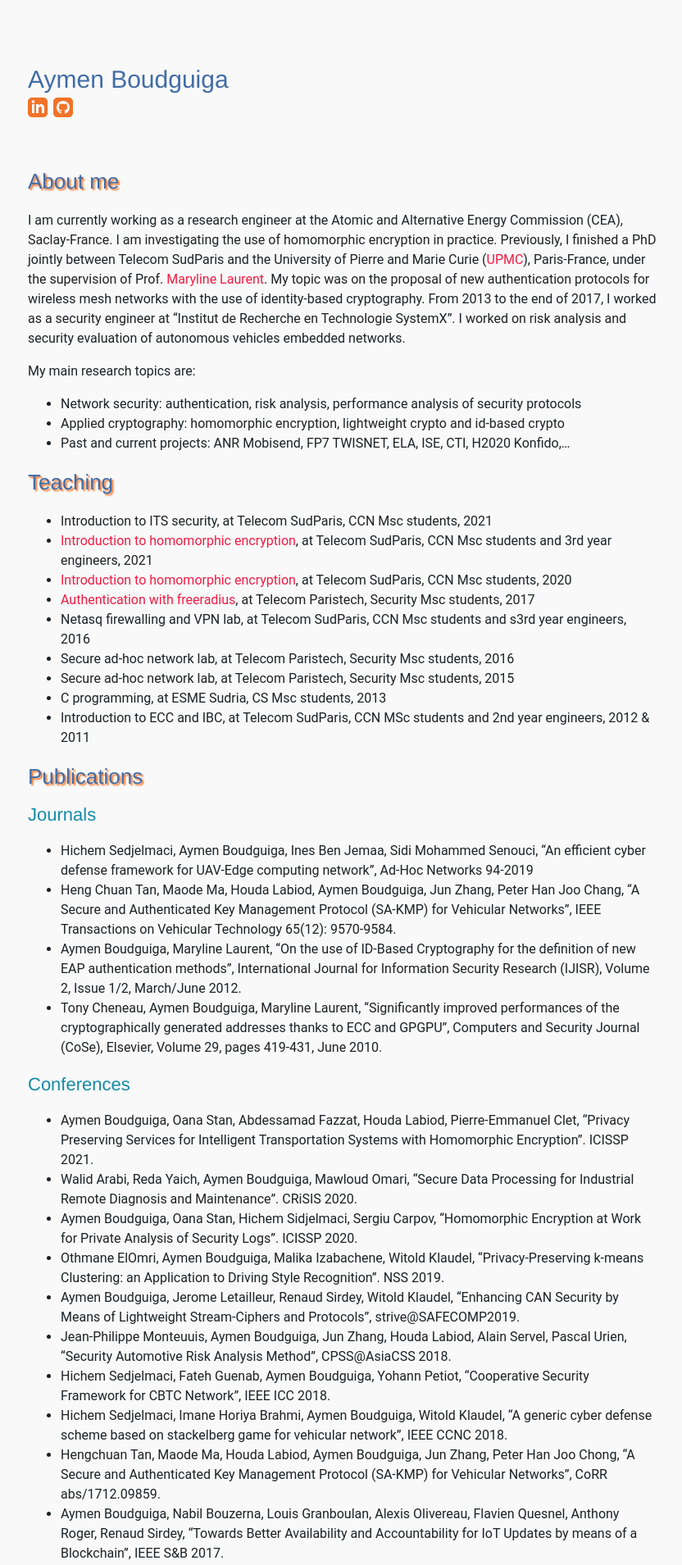
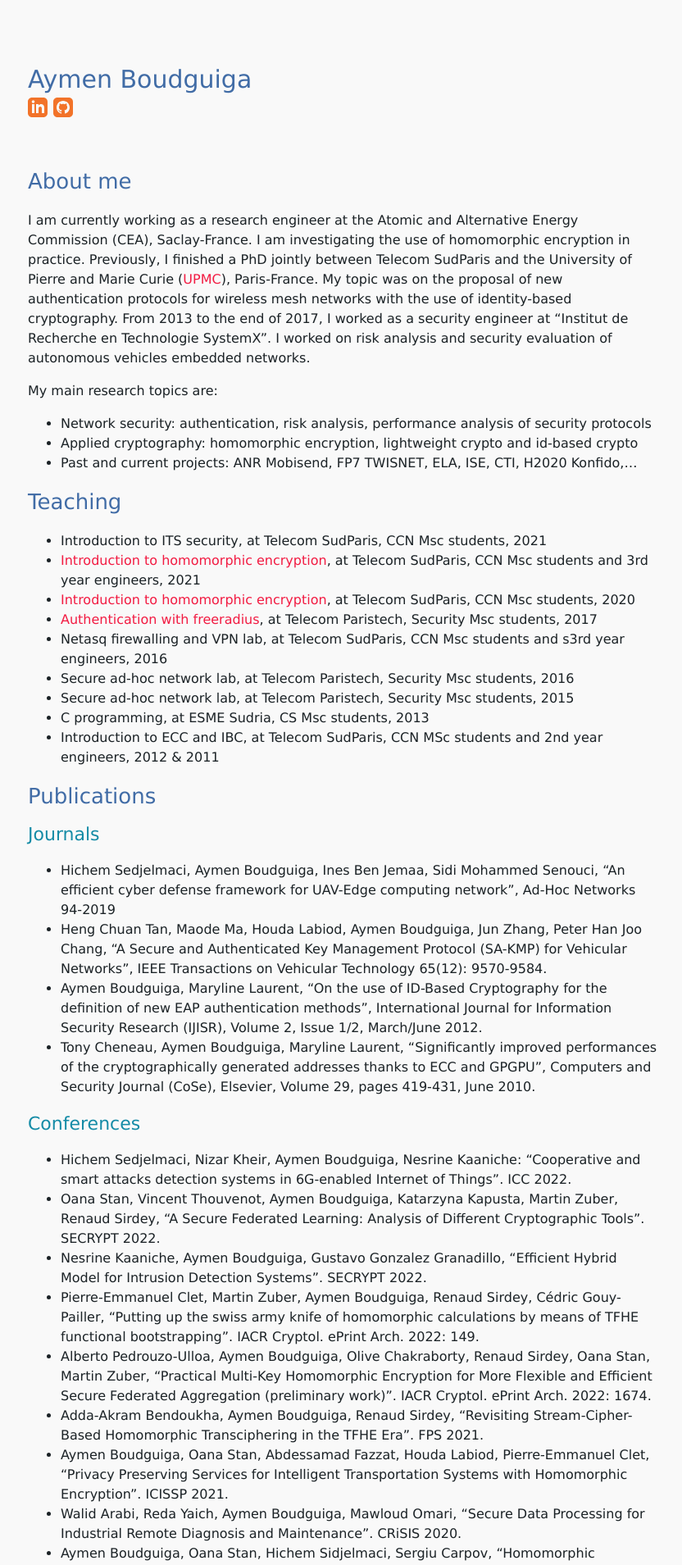
Before and after one commit to aymen0b/aymen0b.github.io, a Jekyll site: the page built from index.md, in a window 1280 px wide. Shown: the top 1909 px of the page at 82% size, without its empty margins (222-1054 px from the left). Built offline with Jekyll 4.4.1, drawn with Linux system fonts in a browser that asks for light colours; some of the changed text lies outside the part shown.

Commit message:
updated the content

```diff
--- a/_sass/style.scss
+++ b/_sass/style.scss
@@ -14,7 +14,7 @@ html {
 
 body {
   background: #F9F9F9;
-  font-family: Roboto, sans-serif;
+  font-family: Verdana, sans-serif;
   -webkit-font-smoothing: antialiased;
   color: $font_color;
   margin: 5% 0;
@@ -24,7 +24,7 @@ body {
 }
 
 h1 {
-  font-family: Helvetica neue, sans-serif;
+  font-family: Verdana, sans-serif;
   -webkit-font-smoothing: antialiased;
   font-weight: 450;
   color: $h1_color;
@@ -33,19 +33,19 @@ h1 {
 }
 
 h2 {
-  font-family: Helvetica neue, sans-serif;
+  font-family: Verdana, sans-serif;
   -webkit-font-smoothing: antialiased;
   font-weight: 400;
   color: $h2_color;
   font-size: 26px;
   margin: 10px 0 0 0;
-  text-shadow: 2px 2px 2px $orange_color;
+  /* text-shadow: 2px 2px 2px $orange_color; */
   /* display: inline-block; */
   /* border-bottom: 2px solid $orange_color; */
 }
 
 h3 {
-  font-family: Helvetica neue, sans-serif;
+  font-family: Verdana, sans-serif;
   -webkit-font-smoothing: antialiased;
   font-weight: 400;
   color: $h3_color;
--- a/index.md
+++ b/index.md
@@ -6,7 +6,7 @@ title: Aymen Boudguiga
 ## About me
 
   I am currently working as a research engineer at the Atomic and Alternative Energy Commission (CEA), Saclay-France. I am investigating the use of homomorphic encryption in practice.
-  Previously, I finished a PhD jointly between Telecom SudParis and the University of Pierre and Marie Curie ([UPMC](https://www.telecom-sudparis.eu/)), Paris-France, under the supervision of Prof. [Maryline Laurent](http://www-public.imtbs-tsp.eu/~lauren_m/). My topic was on the proposal of new authentication protocols for wireless mesh networks with the use of identity-based cryptography. From 2013 to the end of 2017, I worked as a security engineer at "Institut de Recherche en Technologie SystemX". I worked on risk analysis and security evaluation of autonomous vehicles embedded networks.
+  Previously, I finished a PhD jointly between Telecom SudParis and the University of Pierre and Marie Curie ([UPMC](https://www.telecom-sudparis.eu/)), Paris-France. My topic was on the proposal of new authentication protocols for wireless mesh networks with the use of identity-based cryptography. From 2013 to the end of 2017, I worked as a security engineer at "Institut de Recherche en Technologie SystemX". I worked on risk analysis and security evaluation of autonomous vehicles embedded networks.
 
 
   My main research topics are:
@@ -37,6 +37,12 @@ title: Aymen Boudguiga
 
 ### Conferences
 
+  - Hichem Sedjelmaci, Nizar Kheir, Aymen Boudguiga, Nesrine Kaaniche: "Cooperative and smart attacks detection systems in 6G-enabled Internet of Things". ICC 2022.
+  - Oana Stan, Vincent Thouvenot, Aymen Boudguiga, Katarzyna Kapusta, Martin Zuber, Renaud Sirdey, "A Secure Federated Learning: Analysis of Different Cryptographic Tools". SECRYPT 2022.
+  - Nesrine Kaaniche, Aymen Boudguiga, Gustavo Gonzalez Granadillo, "Efficient Hybrid Model for Intrusion Detection Systems". SECRYPT 2022.
+  - Pierre-Emmanuel Clet, Martin Zuber, Aymen Boudguiga, Renaud Sirdey, Cédric Gouy-Pailler, "Putting up the swiss army knife of homomorphic calculations by means of TFHE functional bootstrapping". IACR Cryptol. ePrint Arch. 2022: 149.
+  - Alberto Pedrouzo-Ulloa, Aymen Boudguiga, Olive Chakraborty, Renaud Sirdey, Oana Stan, Martin Zuber, "Practical Multi-Key Homomorphic Encryption for More Flexible and Efficient Secure Federated Aggregation (preliminary work)". IACR Cryptol. ePrint Arch. 2022: 1674.
+  - Adda-Akram Bendoukha, Aymen Boudguiga, Renaud Sirdey, "Revisiting Stream-Cipher-Based Homomorphic Transciphering in the TFHE Era". FPS 2021.
   - Aymen Boudguiga, Oana Stan, Abdessamad Fazzat, Houda Labiod, Pierre-Emmanuel Clet, "Privacy Preserving Services for Intelligent Transportation Systems with Homomorphic Encryption". ICISSP 2021.
   - Walid Arabi, Reda Yaich, Aymen Boudguiga, Mawloud Omari, "Secure Data Processing for Industrial Remote Diagnosis and Maintenance". CRiSIS 2020.
   - Aymen Boudguiga, Oana Stan, Hichem Sidjelmaci, Sergiu Carpov, "Homomorphic Encryption at Work for Private Analysis of Security Logs". ICISSP 2020.
@@ -65,8 +71,8 @@ title: Aymen Boudguiga
 
 ### Patents
 
-  - A. Boudguiga, O. Stan, R. Sirdey, Methode de traitement confidentiel de logs d'un systeme d'information (EP3854021A1)
-  - A. Boudguiga, T. H. Nguyen, O. Stan, Methode de traitement confidentiel de donnees d’un vehicule (FR3096852B1)
+  - A Boudguiga, S Oana, R Sirdey Confidential method for processing logs of a computer system (US Patent App. 17/276,725, 2022)
+  - A. Boudguiga, TH. Nguyen, S. Oana, Method for confidentially processing data of a vehicle (US Patent App. 17/614,438, 2022)
   - A. Boudguiga, J. Letailleur, R. Sirdey, Method of dynamic verification of the integrity of a machine code (FR3105484A1, 2019)
   - W. Klaudel, P. Chiron, A. Boudguiga, A. Boulanger, Method for detecting attacks in a broadcast communication network including electronic and/or computer devices, and corresponding network (US patent number, WO2016207394A1, 2016)
   - A. Boudguiga, A. Olivereau, N. Oualha, C. Janneteau, Method and device for establishing session keys (US patent number: 20160044007, 2016)
```
